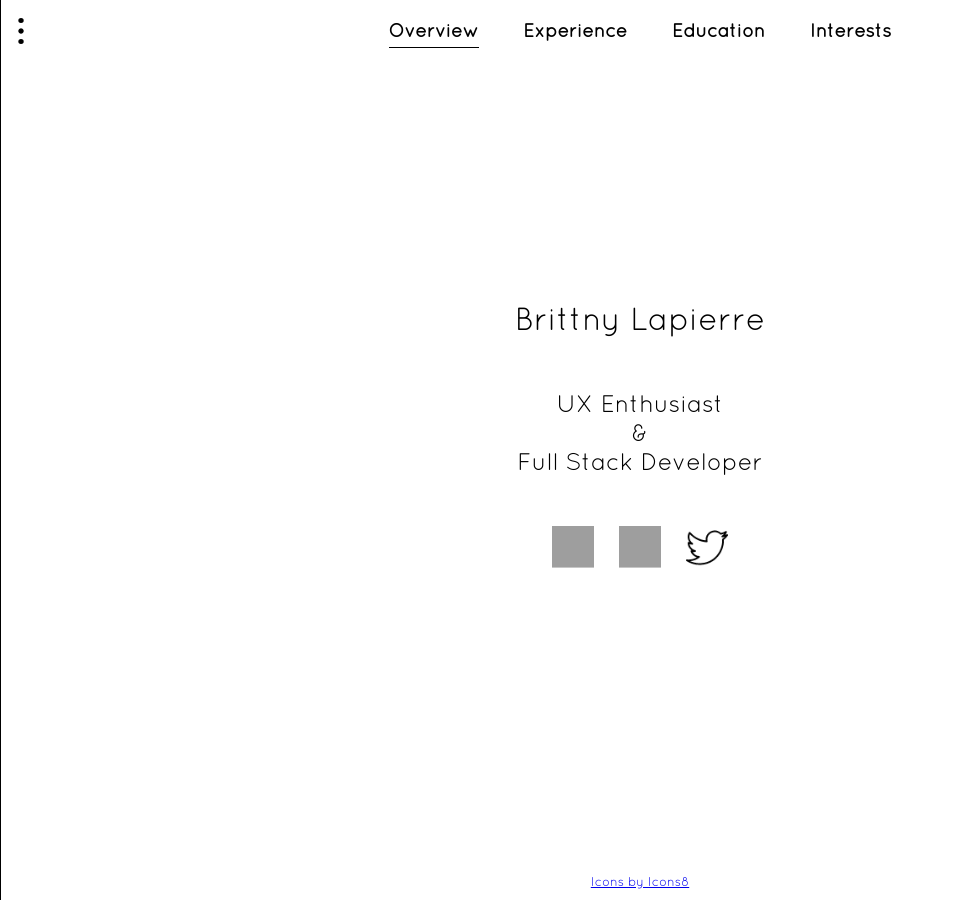
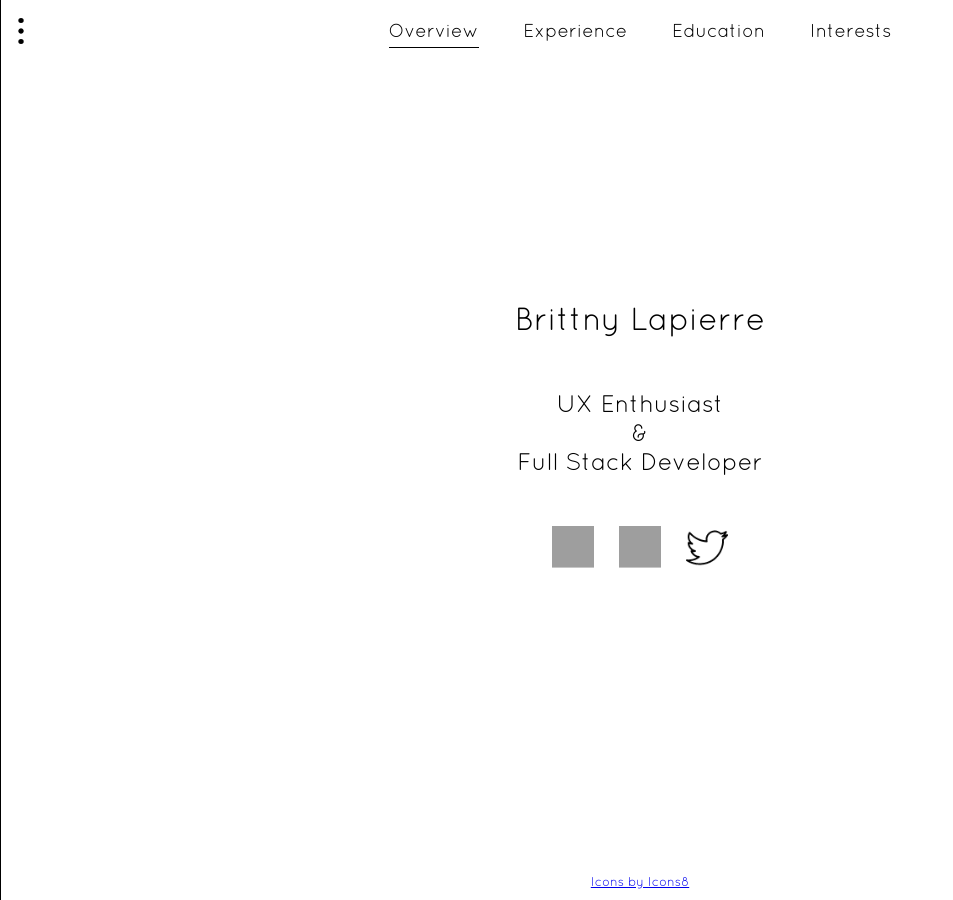
Before and after one commit to brittnylapierre/l3rittny.github.io-old, a Jekyll site: the page index.html, which Jekyll copies as it is, in a window 1280 px wide. Shown: the whole page, without its empty margins (0-953 px from the left). Built offline with Jekyll 4.4.1, drawn with Linux system fonts in a browser that asks for light colours; nearby versions of some CDN libraries; grey boxes are pictures that could not be loaded.

Commit message:
Updated style.css

```diff
--- a/css/style.css
+++ b/css/style.css
@@ -97,11 +97,7 @@
 }
 
 #section-menu > * {
-	/*color: #AA00E1;
-    color: #0F4AFF;
-    padding-bottom: 5px;
-    border-bottom: solid 1px #0F4AFF;
-    margin-top: 0;*/
+    font-weight: normal;
     margin-right: 20px;
     margin-left: 20px;
 }
```
